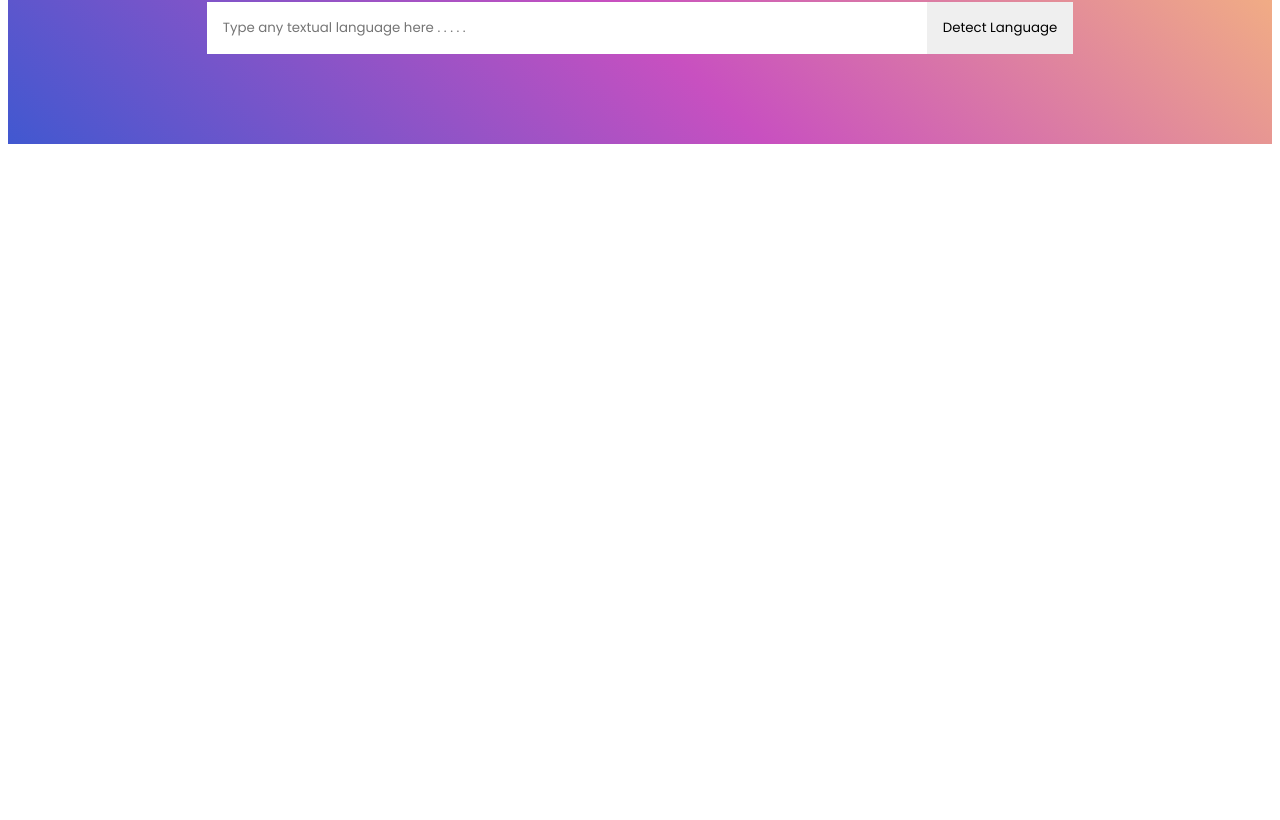
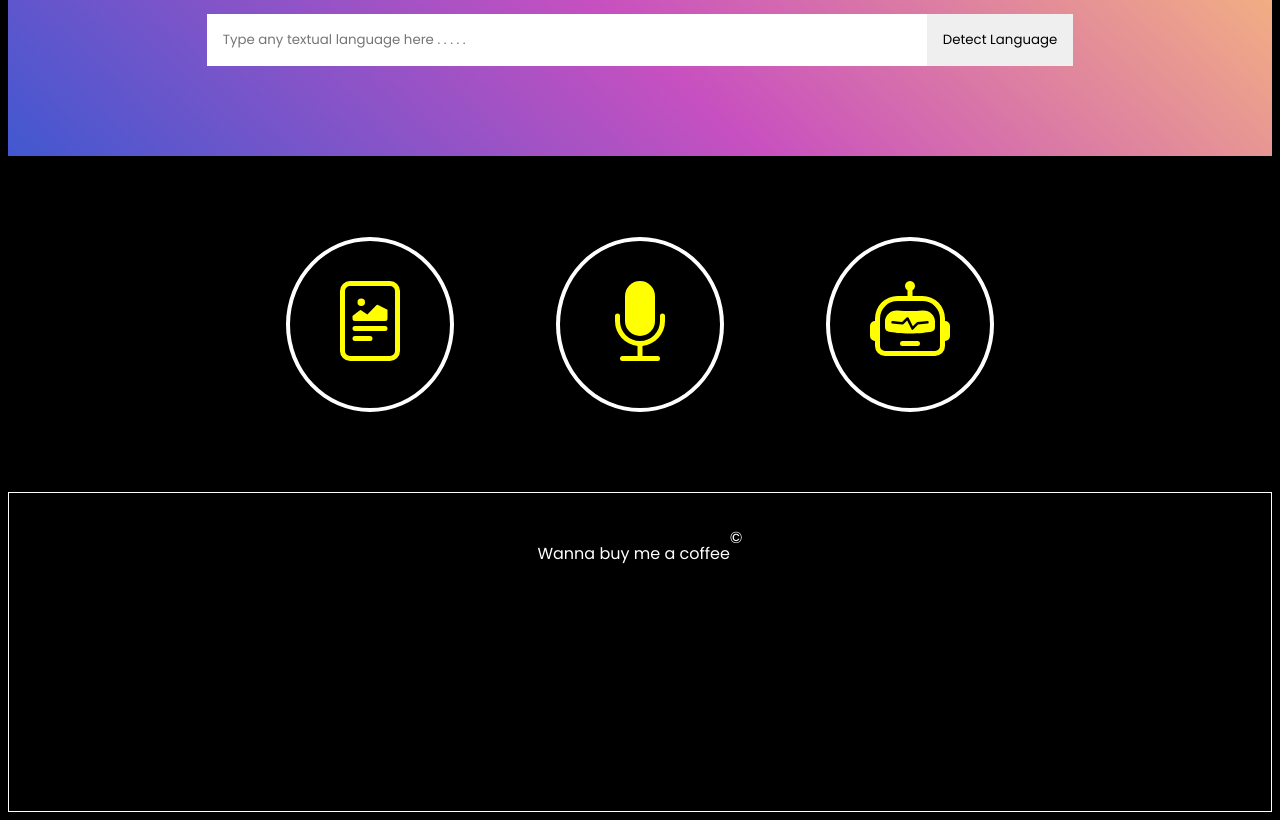
Before and after one commit to OwolabiCelina/reel_finder, a React (Create React App) app: page /home in a window 1280 px wide. Shown: the part 323-1143 px from the top of the page. Before the commit the page ends 800 px from the top, so only its background shows below. Built offline with nearby package versions, Linux system fonts and the light colour scheme.

Commit message:
completed main-section

```diff
--- a/package.json
+++ b/package.json
@@ -8,6 +8,7 @@
     "@testing-library/user-event": "^13.5.0",
     "react": "^18.2.0",
     "react-dom": "^18.2.0",
+    "react-icons": "^4.8.0",
     "react-router-dom": "^6.10.0",
     "react-scripts": "5.0.1",
     "web-vitals": "^2.1.4"
--- /dev/null
+++ b/src/components/footer/footer.css
@@ -0,0 +1,9 @@
+.footer-bg{
+    display: flex;
+    justify-content: center;
+    align-content: center;
+    height: 20rem;
+    padding: 2rem;
+    border: 1px solid white;
+    margin-top: 5rem;
+}
--- /dev/null
+++ b/src/components/footer/footer.js
@@ -0,0 +1,19 @@
+import "./footer.css";
+
+const Footer = () => {
+
+    const yearTime = () => {
+        return new Date().getFullYear();
+    }
+    return (
+
+                  <div className="footer-bg">
+                    <p>Wanna buy me a coffee </p>
+                    &copy;
+                </div>
+
+    )
+}
+
+
+export default Footer;
--- a/src/components/header/header.css
+++ b/src/components/header/header.css
@@ -3,6 +3,7 @@
     display: flex;
     justify-content: space-between;
     align-items: center;
+    padding: 1rem 0 1rem 0;
 }
 .header .logo{
     font-weight: 700;
@@ -13,11 +14,11 @@
     display: flex;
     column-gap: 40px;
     list-style-type: none;
-    font-size: 1.2rem;
+    font-size: 0.85rem;
 }
 li a{
     text-decoration: none;
-    color: black;
+    color: white;
 }
 
 a:hover{
--- /dev/null
+++ b/src/components/main/main.css
@@ -0,0 +1,38 @@
+.icon-container{
+    display: flex;
+    justify-content: space-around;
+    padding-top: 10%;
+}
+.text-icon{
+    font-size: 5rem;
+    color: yellow;
+}
+
+.icons{
+    border: 4px solid white;
+    padding: 2.5rem;
+    border-radius: 50%;
+    cursor: pointer;
+}
+.icons p{
+    display: none;
+    color: white;
+    margin-top: 30px;
+}
+
+.icons:hover {
+    padding: 2.7rem;
+    background-image: var(--lightBlue-gradient);
+    border: none;
+
+    transition: 0.55s ease;
+}
+.icons:hover p{
+    display: block;
+
+}
+.icons:hover  .text-icon{
+    background-color: white;
+    display: none;
+
+}
--- /dev/null
+++ b/src/components/main/main.js
@@ -0,0 +1,33 @@
+import "./main.css";
+import Container from "../container/container";
+import { BsFileRichtext } from "react-icons/bs";
+import { BsFillMicFill } from "react-icons/bs";
+import { BsRobot } from "react-icons/bs";
+
+
+
+const Main = () => {
+
+    return (
+      <Container>
+        <div className="icon-container">
+          <div className="icons">
+            <BsFileRichtext className="text-icon" />
+            <p>Translate</p>
+          </div>
+
+          <div className="icons">
+            <BsFillMicFill className="text-icon" />
+            <p>Transcribe</p>
+          </div>
+
+          <div className="icons">
+            <BsRobot className="text-icon" />
+            <p>paraphrase</p>
+          </div>
+        </div>
+      </Container>
+    );
+}
+
+export default Main;
--- a/src/index.css
+++ b/src/index.css
@@ -2,6 +2,12 @@
 
 :root{
   --bluePurple-gradient:linear-gradient(43deg, #4158D0 0%, #C850C0 46%, #FFCC70 100%);
+  --lightBlue-gradient:linear-gradient(160deg, #0093E9 0%, #80D0C7 100%);
+}
+
+body{
+  background-color: black;
+  color: white;
 }
 
 *{
--- a/src/pages/homepage.js
+++ b/src/pages/homepage.js
@@ -1,11 +1,15 @@
 import Header from "../components/header/header";
 import Hero from "../components/hero/hero";
+import Main from "../components/main/main";
+import Footer from "../components/footer/footer";
 
 const HomePage = () => {
     return (
       <div className="homepage">
         <Header />
         <Hero />
+        <Main />
+        <Footer />
       </div>
     );
 }
--- a/src/routes/pageRouter.js
+++ b/src/routes/pageRouter.js
@@ -1,5 +1,7 @@
 import { Route, Routes } from "react-router-dom";
 import HomePage from "../pages/homepage";
+
+
 
 const PageRouter = () => {
     return (
```
Also changed, not shown: 1 other file (tests, documents, lock files or other folders).
